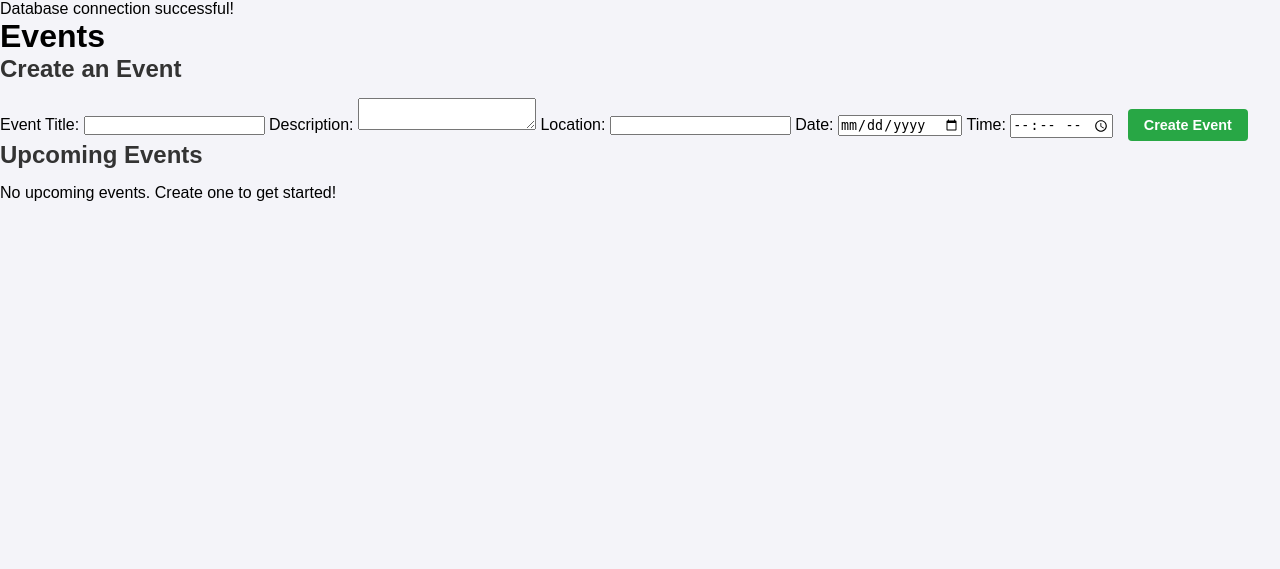
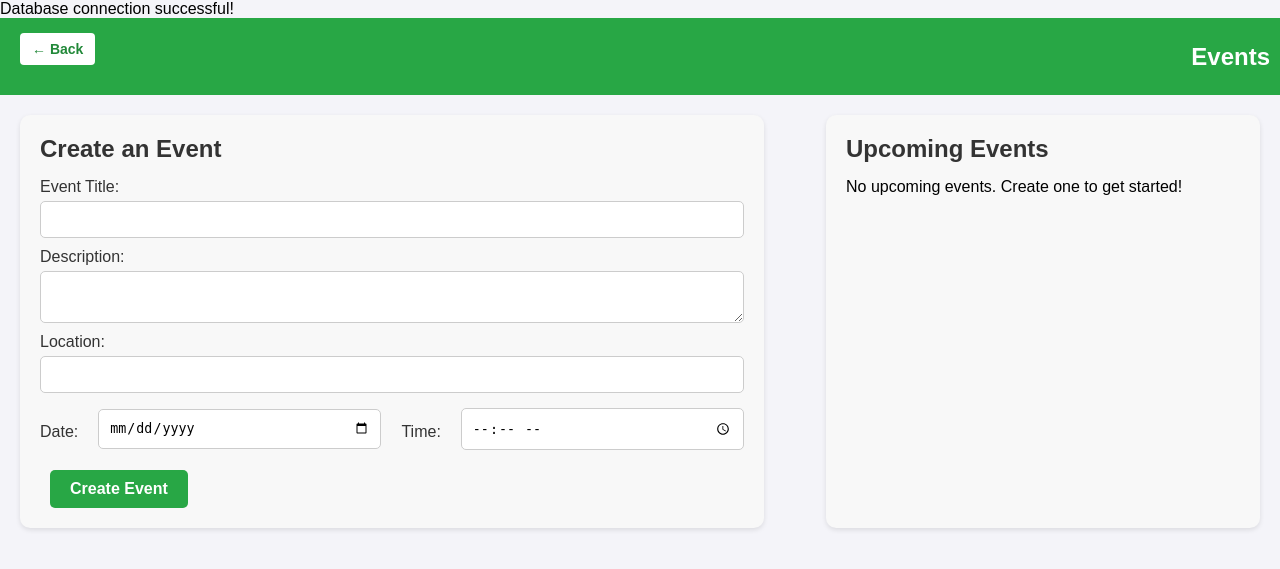
Before and after one commit to jasonachkar/COSN, a PHP site: page /events.php in a window 1280 px wide. Shown: the top 569 px of the page. Run offline with PHP 8.4, Linux system fonts and the light colour scheme; a user stored in the database is signed in; data comes from the database, SQL or seed files in the repository; data that the repository does not hold is empty.

Commit message:
forgot to commit

```diff
--- a/events.php
+++ b/events.php
@@ -9,6 +9,7 @@
 }
 
 $userId = $_SESSION['user_id'];
+$backUrl = isset($_SESSION['username']) ? 'home.php' : 'index.php';
 
 // Handle event creation form submission
 if ($_SERVER['REQUEST_METHOD'] == 'POST' && isset($_POST['create_event'])) {
@@ -26,19 +27,6 @@
 
 // Fetch upcoming events
 $events = $conn->query("SELECT e.*, m.username as creator FROM events e JOIN members m ON e.creator_id = m.id WHERE e.event_date >= CURDATE() ORDER BY e.event_date ASC");
-
-// Handle voting on event dates
-if ($_SERVER['REQUEST_METHOD'] == 'POST' && isset($_POST['vote_event'])) {
-    $eventId = $_POST['event_id'];
-    $preferred_date = $_POST['preferred_date'];
-    $preferred_time = $_POST['preferred_time'];
-
-    $stmt = $conn->prepare("INSERT INTO votes (event_id, user_id, preferred_date, preferred_time) VALUES (?, ?, ?, ?) ON DUPLICATE KEY UPDATE preferred_date=?, preferred_time=?");
-    $stmt->bind_param("iissss", $eventId, $userId, $preferred_date, $preferred_time, $preferred_date, $preferred_time);
-    $stmt->execute();
-    $stmt->close();
-}
-
 ?>
 
 <!DOCTYPE html>
@@ -49,14 +37,18 @@
     <link rel="stylesheet" href="styles/styles.css">
 </head>
 <body>
+    <div class="header">
+        <button class="back-button" onclick="window.location.href='<?php echo $backUrl; ?>';">&larr; Back</button>
+        <h1>Events</h1>
+    </div>
+
     <div class="container">
-        <h1>Events</h1>
-
         <!-- Event Creation Form -->
         <div class="event-form">
             <h2>Create an Event</h2>
             <form method="POST" action="events.php">
                 <input type="hidden" name="group_id" value="1"> <!-- Assuming group ID is 1 for now -->
+
                 <label for="title">Event Title:</label>
                 <input type="text" name="title" id="title" required>
 
@@ -66,17 +58,19 @@
                 <label for="location">Location:</label>
                 <input type="text" name="location" id="location" required>
 
-                <label for="event_date">Date:</label>
-                <input type="date" name="event_date" id="event_date" required>
+                <div class="datetime-fields">
+                    <label for="event_date">Date:</label>
+                    <input type="date" name="event_date" id="event_date" required>
 
-                <label for="event_time">Time:</label>
-                <input type="time" name="event_time" id="event_time" required>
+                    <label for="event_time">Time:</label>
+                    <input type="time" name="event_time" id="event_time" required>
+                </div>
 
-                <button type="submit" name="create_event">Create Event</button>
+                <button type="submit" name="create_event" class="create-event-button">Create Event</button>
             </form>
         </div>
 
-        <!-- Upcoming Events -->
+        <!-- Upcoming Events on the Right Side -->
         <div class="events-list">
             <h2>Upcoming Events</h2>
             <?php if ($events->num_rows > 0): ?>
@@ -84,24 +78,11 @@
                     <?php while ($event = $events->fetch_assoc()): ?>
                         <li>
                             <h3><?php echo htmlspecialchars($event['title']); ?></h3>
-                            <p>Created by: <?php echo htmlspecialchars($event['creator']); ?></p>
+                            <p><strong>Creator:</strong> <?php echo htmlspecialchars($event['creator']); ?></p>
                             <p><?php echo htmlspecialchars($event['description']); ?></p>
-                            <p>Location: <?php echo htmlspecialchars($event['location']); ?></p>
-                            <p>Date: <?php echo htmlspecialchars($event['event_date']); ?></p>
-                            <p>Time: <?php echo htmlspecialchars($event['event_time']); ?></p>
-
-                            <!-- Voting Form -->
-                            <h4>Vote for Date & Time</h4>
-                            <form method="POST" action="events.php">
-                                <input type="hidden" name="event_id" value="<?php echo $event['id']; ?>">
-                                <label for="preferred_date">Preferred Date:</label>
-                                <input type="date" name="preferred_date" required>
-
-                                <label for="preferred_time">Preferred Time:</label>
-                                <input type="time" name="preferred_time" required>
-
-                                <button type="submit" name="vote_event">Submit Vote</button>
-                            </form>
+                            <p><strong>Location:</strong> <?php echo htmlspecialchars($event['location']); ?></p>
+                            <p><strong>Date:</strong> <?php echo htmlspecialchars($event['event_date']); ?></p>
+                            <p><strong>Time:</strong> <?php echo htmlspecialchars($event['event_time']); ?></p>
                         </li>
                     <?php endwhile; ?>
                 </ul>
--- a/styles/styles.css
+++ b/styles/styles.css
@@ -322,3 +322,127 @@
 button:hover, a:hover{
     background-color: #218838;
 }
+/* Header */
+.header {
+    display: flex;
+    align-items: center;
+    padding: 10px;
+    background-color: #28a745;
+    color: #fff;
+}
+
+.header h1 {
+    margin-left: 20px;
+    font-size: 24px;
+}
+
+.back-button {
+    background-color: #fff;
+    border: none;
+    color: #218838;
+    padding: 8px 12px;
+    font-size: 14px;
+    cursor: pointer;
+    border-radius: 4px;
+}
+
+.back-button:hover {
+    background-color: #ccc;
+}
+
+/* Container */
+.container {
+    display: flex;
+    justify-content: space-between;
+    padding: 20px;
+}
+
+/* Event Creation Form */
+.event-form {
+    width: 60%;
+    padding: 20px;
+    background-color: #f8f8f8;
+    border-radius: 10px;
+    box-shadow: 0 2px 5px rgba(0, 0, 0, 0.1);
+}
+
+.event-form h2 {
+    margin-top: 0;
+    color: #333;
+}
+
+.event-form label {
+    display: block;
+    margin-top: 10px;
+    color: #333;
+}
+
+.event-form input[type="text"],
+.event-form input[type="date"],
+.event-form input[type="time"],
+.event-form textarea {
+    width: 100%;
+    padding: 10px;
+    margin-top: 5px;
+    border-radius: 5px;
+    border: 1px solid #ccc;
+}
+
+.datetime-fields {
+    display: flex;
+    gap: 20px;
+    align-items: center;
+    margin-top: 10px;
+}
+
+.create-event-button {
+    background-color: #28a745;
+    color: #fff;
+    border: none;
+    padding: 10px 20px;
+    font-size: 16px;
+    border-radius: 5px;
+    cursor: pointer;
+    margin-top: 20px;
+}
+
+.create-event-button:hover {
+    background-color: #218838;
+}
+
+/* Upcoming Events List */
+.events-list {
+    width: 35%;
+    padding: 20px;
+    background-color: #f8f8f8;
+    border-radius: 10px;
+    box-shadow: 0 2px 5px rgba(0, 0, 0, 0.1);
+}
+
+.events-list h2 {
+    margin-top: 0;
+    color: #333;
+}
+
+.events-list ul {
+    list-style-type: none;
+    padding: 0;
+}
+
+.events-list li {
+    background-color: #fff;
+    border: 1px solid #ddd;
+    border-radius: 5px;
+    padding: 10px;
+    margin-bottom: 10px;
+}
+
+.events-list li h3 {
+    margin: 0;
+    font-size: 18px;
+}
+
+.events-list li p {
+    margin: 5px 0;
+    color: #555;
+}
```
